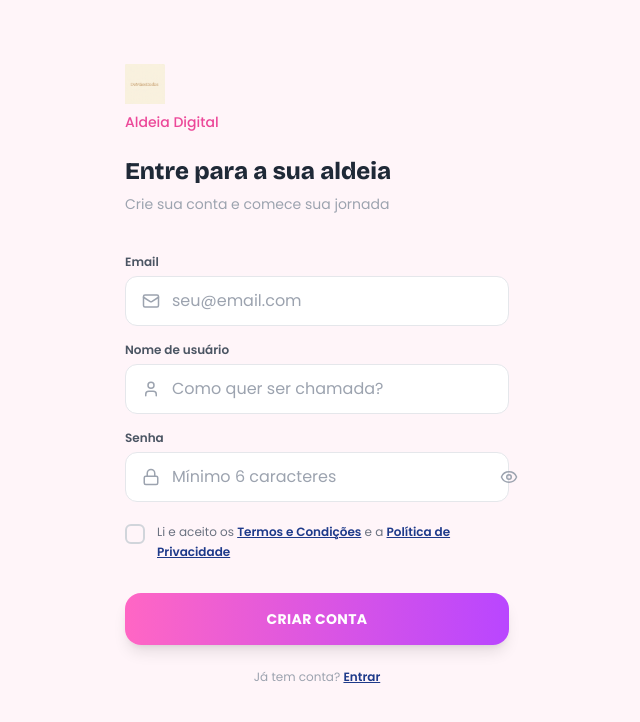
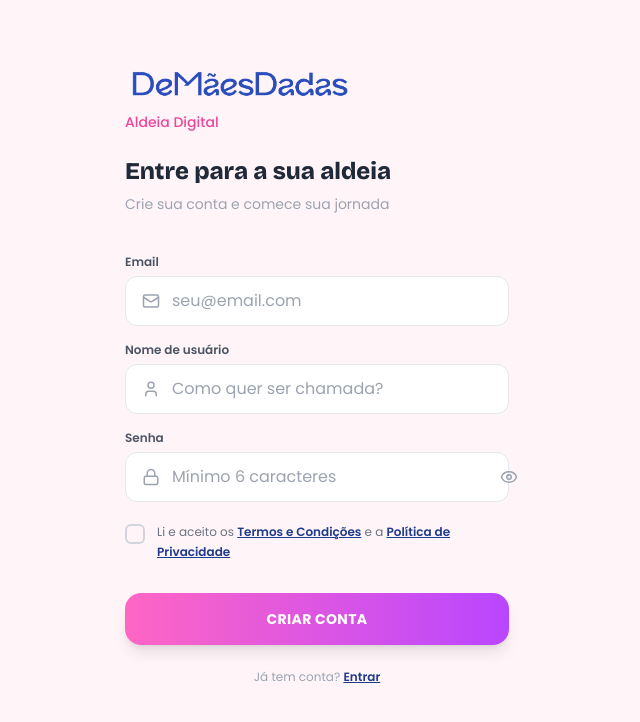
Before and after one commit to dmd-app/de-maes-dadas-app, a React (Vite) app: page / in a window 1280 px wide. Shown: the top 722 px of the page, without its empty margins (323-963 px from the left). Built offline with nearby package versions, Linux system fonts and the light colour scheme.

Commit message:
fix: update logo and card image references to correct files
Correct all references to the original blue DeMaesDadas logo PNG.

```diff
--- a/src/App.jsx
+++ b/src/App.jsx
@@ -42,7 +42,7 @@ const SignupPage = ({ onSignup, onGoToLogin }) => {
   return (
     <div className="min-h-screen bg-soft-bg max-w-md mx-auto font-sans text-gray-800 flex flex-col">
       <div className="pt-16 pb-10 px-8">
-        <img src="/images/logo-horizontal-azul.jpg" alt="DeMaesDadas" className="h-10 mb-2" />
+        <img src="/images/logo-horizontal-azul.png" alt="DeMaesDadas" className="h-10 mb-2" />
         <p className="text-sm text-soft-pink font-medium">Aldeia Digital</p>
         <h1 className="text-2xl font-bold text-gray-800 mt-6 leading-tight text-balance">
           {"Entre para a sua aldeia"}
@@ -169,7 +169,7 @@ const LoginPage = ({ onLogin, onGoToSignup }) => {
         <div className="w-40 h-40 rounded-full bg-[#FF66C4]/10 blur-3xl absolute -top-10 -right-10"></div>
         <div className="w-32 h-32 rounded-full bg-soft-blue/10 blur-3xl absolute -bottom-5 -left-10"></div>
         <div className="relative z-10">
-          <img src="/images/logo-horizontal-azul.jpg" alt="DeMaesDadas" className="h-10 mb-2" />
+          <img src="/images/logo-horizontal-azul.png" alt="DeMaesDadas" className="h-10 mb-2" />
           <p className="text-sm text-soft-pink font-medium">Aldeia Digital</p>
           <h1 className="text-2xl font-bold text-gray-800 mt-6 leading-tight text-balance">
             {"Bem-vinda de volta"}
@@ -371,7 +371,7 @@ const Header = ({ userName, onMessageClick }) => (
   <>
     <header className="sticky top-0 z-30 bg-soft-bg/95 backdrop-blur-sm px-6 py-3 flex justify-between items-center border-b border-pink-100/50">
       <div>
-        <img src="/images/logo-horizontal-azul.jpg" alt="DeMãesDadas" className="h-7" />
+        <img src="/images/logo-horizontal-azul.png" alt="DeMãesDadas" className="h-7" />
         <p className="text-xs text-soft-pink font-sans font-medium">Aldeia Digital</p>
       </div>
       <button onClick={onMessageClick} className="text-soft-pink active:scale-95 transition-transform p-2 -mr-2">
@@ -854,7 +854,7 @@ const AldeiaPage = ({ onNavigate, posts, onComingSoon }) => {
     <div className="min-h-screen bg-soft-bg pb-24 max-w-md mx-auto shadow-2xl font-sans text-gray-800">
       {/* Header */}
       <header className="p-6 pb-2 bg-soft-bg">
-        <img src="/images/logo-horizontal-azul.jpg" alt="DeMãesDadas" className="h-8" />
+        <img src="/images/logo-horizontal-azul.png" alt="DeMãesDadas" className="h-8" />
         <p className="text-sm text-soft-pink font-sans font-medium">Aldeia Digital</p>
         <div className="mt-6">
           <p className="text-lg text-soft-blue font-sans">A sua aldeia</p>
```
